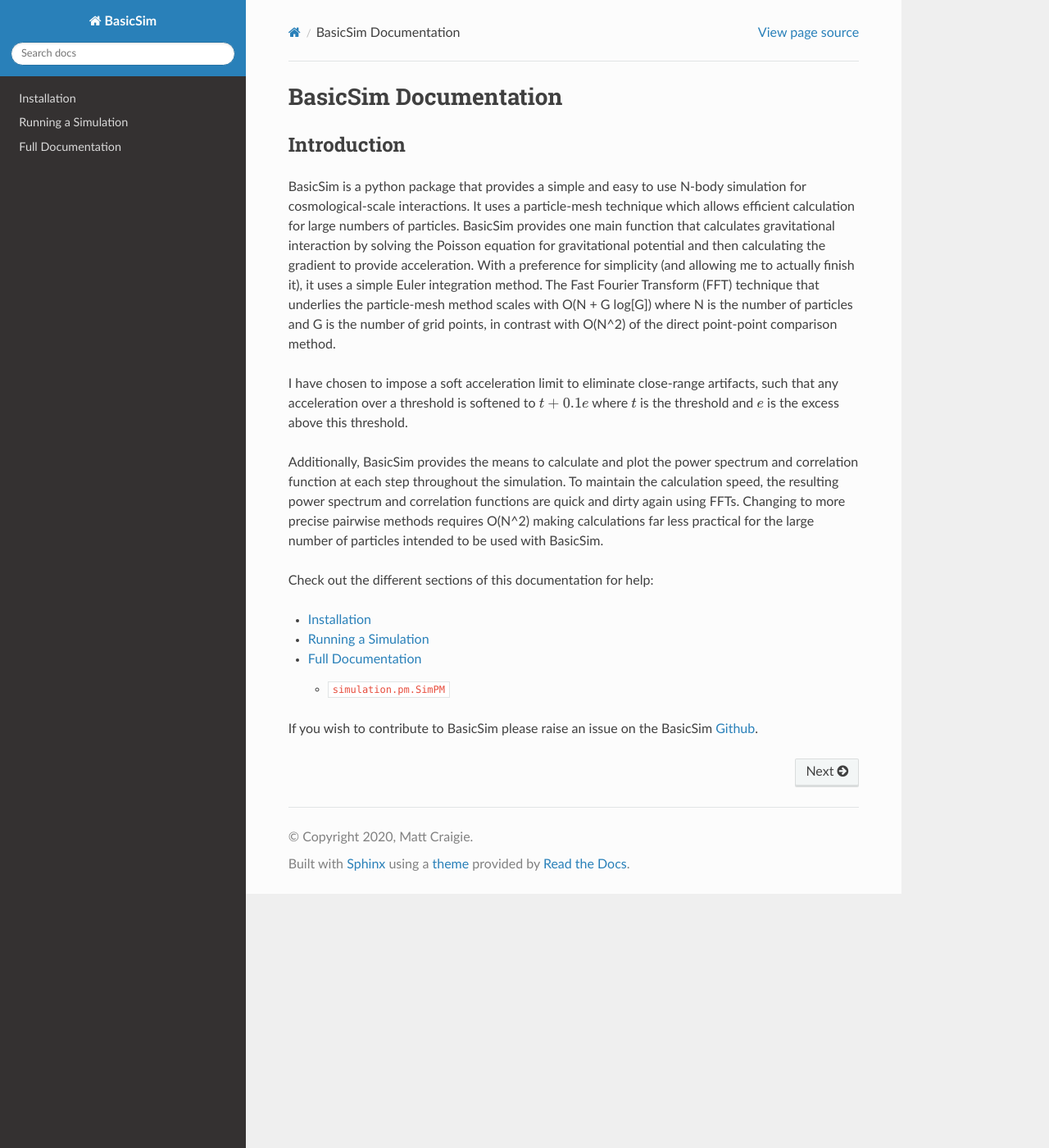
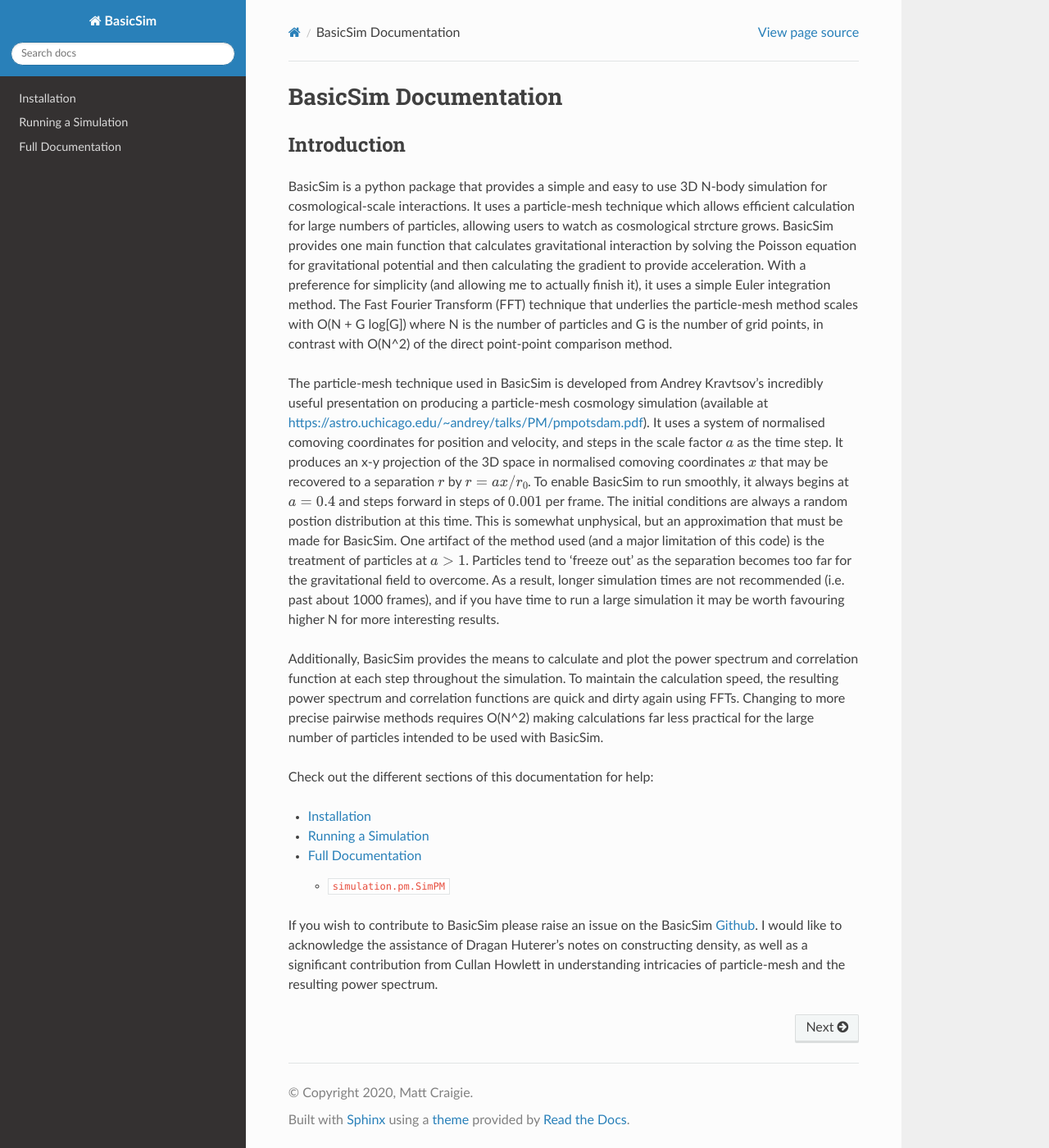
Before and after one commit to mattcraigie/BasicSim, a Sphinx documentation site: the page built from docs/source/index.rst, in a window 1280 px wide and 1400 px high. Shown: the whole window at 82% size. Built offline with Sphinx 7.4.7 and the Read the Docs theme 2.0.0, drawn with Linux system fonts in a browser that asks for light colours; pages that are not in the unit, such as notebooks, are missing from menus.

Commit message:
half working expansion

```diff
--- a/docs/source/documentation.rst
+++ b/docs/source/documentation.rst
@@ -2,7 +2,7 @@
 Full Documentation
 ==================
 
-.. py:class:: simulation.pm.SimPM(filename)
+.. py:class:: simulation.pm.SimPM(filename, filename, n_particles=100, n_grid=30, n_frames=1000, show_ps=False, ps_bins=50)
 
    Creates and runs a simulation using a particle-mesh N-body implementation. An mp4 file of the simulation is saved at
    the location specified by filename. The particle-mesh method scales with O(N + G*log[G]), and operations are done in
--- a/docs/source/index.rst
+++ b/docs/source/index.rst
@@ -5,16 +5,25 @@ BasicSim Documentation
 Introduction
 ------------
 
-BasicSim is a python package that provides a simple and easy to use N-body simulation for cosmological-scale interactions. It uses a particle-mesh
-technique which allows efficient calculation for large numbers of particles. BasicSim provides one main function that
+BasicSim is a python package that provides a simple and easy to use 3D N-body simulation for cosmological-scale interactions. It uses a particle-mesh
+technique which allows efficient calculation for large numbers of particles, allowing users to watch as cosmological strcture grows.
+BasicSim provides one main function that
 calculates gravitational interaction by solving the Poisson equation for gravitational potential and then calculating
 the gradient to provide acceleration. With a preference for simplicity (and allowing me to actually finish it), it
 uses a simple Euler integration method. The Fast Fourier Transform (FFT) technique that underlies the particle-mesh method scales with
 O(N + G log[G]) where N is the number of particles and G is the number of grid points, in contrast with O(N^2) of the
 direct point-point comparison method.
 
-I have chosen to impose a soft acceleration limit to eliminate close-range artifacts, such that any acceleration over a threshold
-is softened to :math:`t+0.1e` where :math:`t` is the threshold and :math:`e` is the excess above this threshold.
+The particle-mesh technique used in BasicSim is developed from Andrey Kravtsov's incredibly useful presentation on producing a
+particle-mesh cosmology simulation (available at https://astro.uchicago.edu/~andrey/talks/PM/pmpotsdam.pdf). It uses
+a system of normalised comoving coordinates for position and velocity, and steps in the scale factor :math:`a` as the time step. It produces
+an x-y projection of the 3D space in normalised comoving coordinates :math:`x` that may be recovered to a separation :math:`r`
+by :math:`r=a x /r_0`. To enable BasicSim to run smoothly, it always begins at :math:`a = 0.4` and steps forward in steps of
+:math:`0.001` per frame. The initial conditions are always a random postion distribution at this time. This is somewhat
+unphysical, but an approximation that must be made for BasicSim. One artifact of the method used (and a major limitation of this code)
+is the treatment of particles at :math:`a > 1`. Particles tend to 'freeze out' as the separation becomes too far for
+the gravitational field to overcome. As a result, longer simulation times are not recommended (i.e. past about 1000 frames),
+and if you have time to run a large simulation it may be worth favouring higher N for more interesting results.
 
 Additionally, BasicSim provides the means to calculate and plot the power spectrum and correlation function at each step
 throughout the simulation. To maintain the calculation speed, the resulting power spectrum and correlation functions are
@@ -34,3 +43,5 @@ Check out the different sections of this documentation for help:
 
 
 If you wish to contribute to BasicSim please raise an issue on the BasicSim `Github <https://github.com/mattcraigie/BasicSim>`_.
+I would like to acknowledge the assistance of Dragan Huterer's notes on constructing density, as well as a significant contribution
+from Cullan Howlett in understanding intricacies of particle-mesh and the resulting power spectrum.
```
Also changed, not shown: 9 other files.
